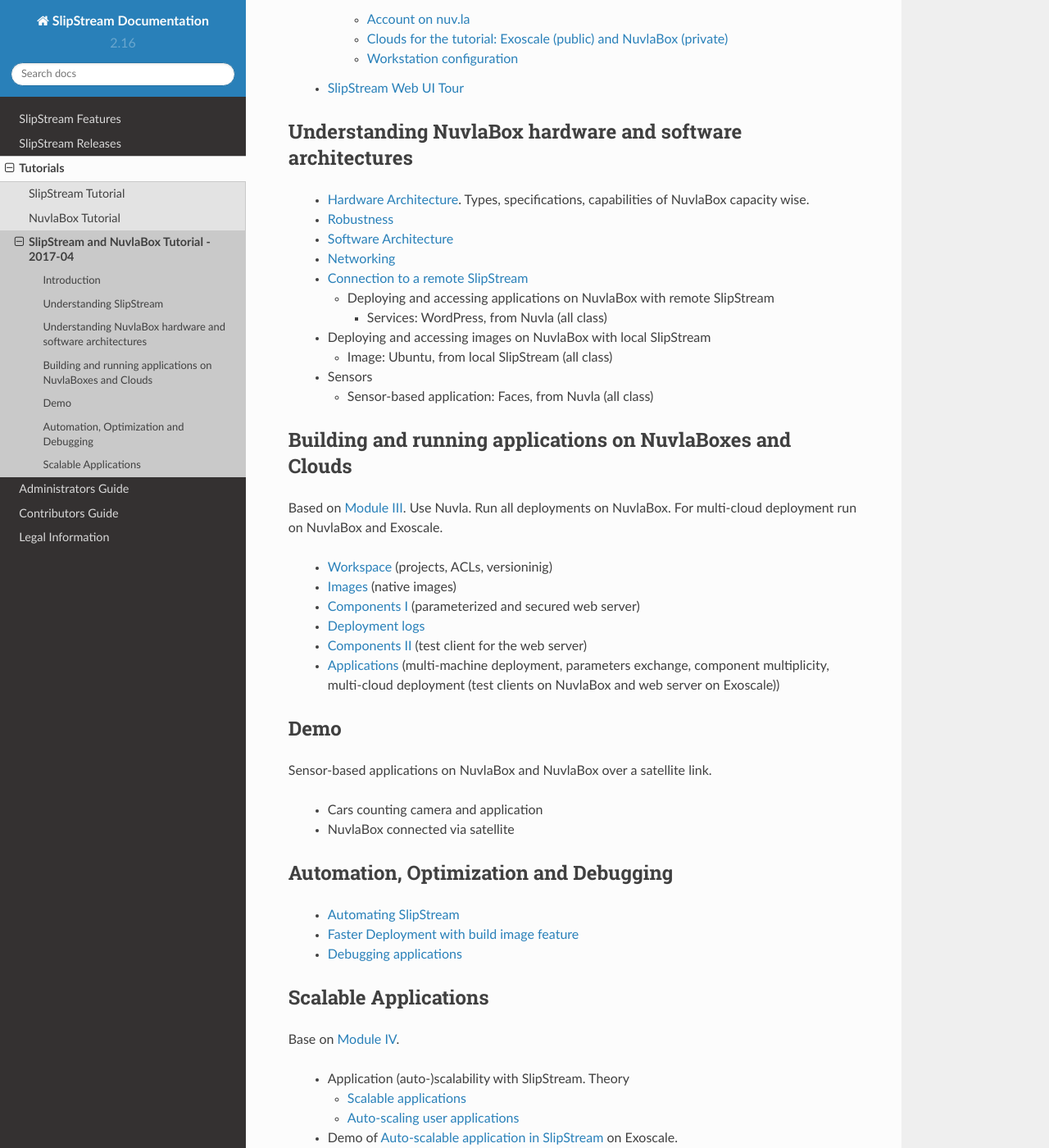
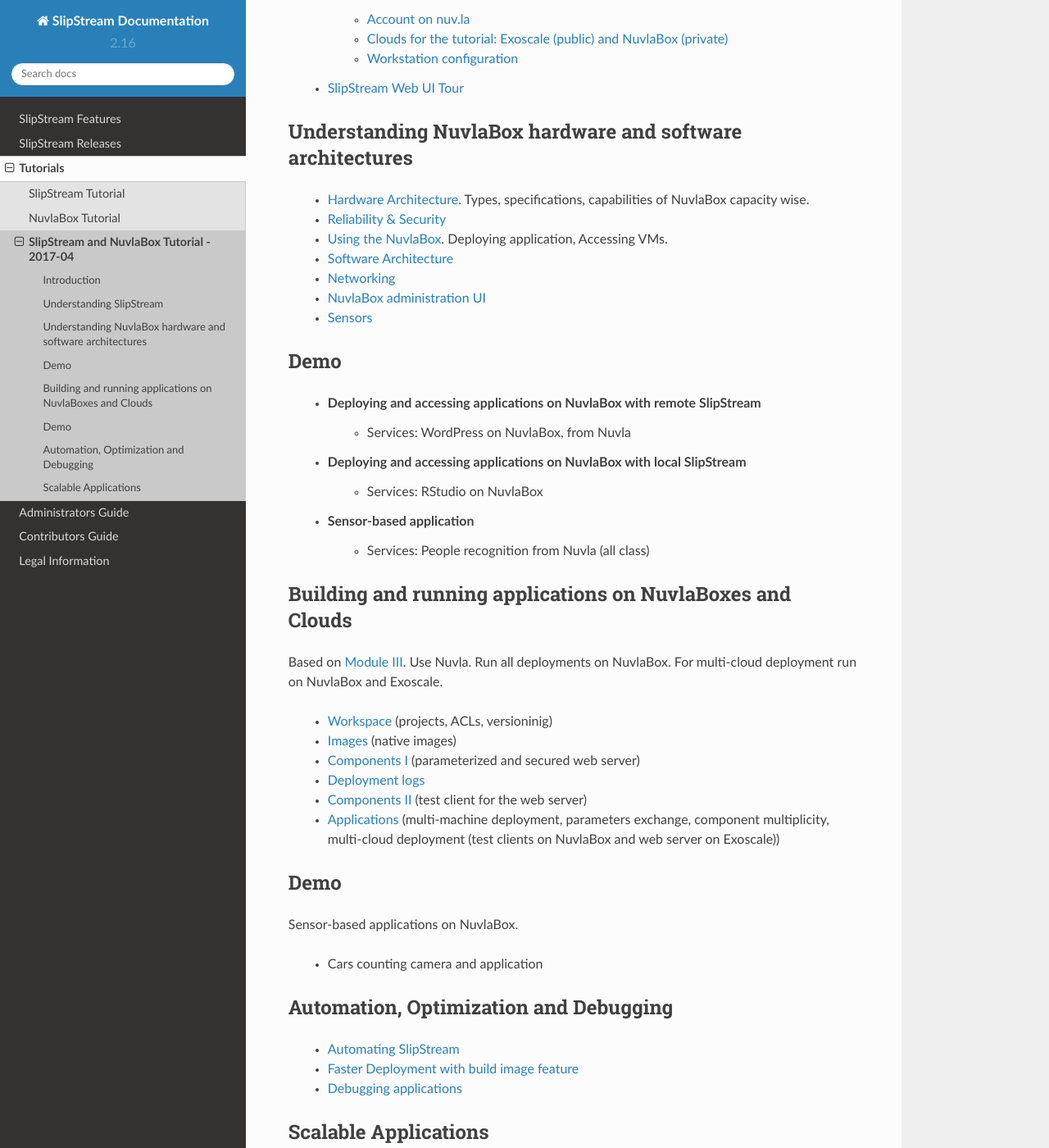
Before and after one commit to slipstream/SlipStreamDocumentation, a Sphinx documentation site: the page built from docs/tutorials/ss-nb-2017-04.rst, in a window 1280 px wide and 1400 px high, scrolled down 536 px. Shown: the whole window at 82% size. Built offline with Sphinx 7.4.7 and the Read the Docs theme 2.0.0, drawn with Linux system fonts in a browser that asks for light colours.

Commit message:
Add NB images of the box and rearranging

```diff
--- a/docs/tutorials/nb/hw-spec.rst
+++ b/docs/tutorials/nb/hw-spec.rst
@@ -41,6 +41,12 @@
 Warranty                                2 year limited warranty on parts and services
 ======================================  =========================================================================================================
 
+.. figure:: images/nuvlabox-custom-ml600-v1-back-1.jpeg
+   :scale: 50 %
+   :alt: NuvlaBox Standard v2
+   :align: center
+
+
 
 NuvlaBox Mini v2
 ----------------
--- a/docs/tutorials/nb/module-3.rst
+++ b/docs/tutorials/nb/module-3.rst
@@ -13,10 +13,9 @@
    :maxdepth: 1
 
    sw-arch
-   remote-ss
    networking
+   sensors-attach
    management
-   sensors-attach
 
 After completing this module you should be familiar with the using the
 NuvlaBox and understanding how it functions.  From here, you can view
--- a/docs/tutorials/nb/nuvlabox-defined.rst
+++ b/docs/tutorials/nb/nuvlabox-defined.rst
@@ -10,6 +10,12 @@
 autonomously and as a remote controlled connected device gives great
 flexibility, supporting a diverse set of deployment scenarios.
 
+.. figure:: images/NuvlaBox-Custom-ML600-v1-angled.jpeg
+   :scale: 20 %
+   :alt: NuvlaBox Standard v2
+   :align: center
+
+   NuvlaBox Standard v2
 
 Key business benefits
 ---------------------
--- a/docs/tutorials/ss-nb-2017-04.rst
+++ b/docs/tutorials/ss-nb-2017-04.rst
@@ -33,22 +33,22 @@
 
  * `Hardware Architecture <nb/hw-spec.html>`_.  Types, specifications,
    capabilities of NuvlaBox capacity wise.
- * `Robustness <nb/robustness.html>`_
+ * `Reliability & Security <nb/robustness.html>`_
+ * `Using the NuvlaBox <nb/plug-and-play.html>`_.  Deploying application,
+   Accessing VMs.
  * `Software Architecture <nb/sw-arch.html>`_
  * `Networking <nb/networking.html>`_
- * `Connection to a remote SlipStream <nb/remote-ss.html>`_
+ * `NuvlaBox administration UI <nb/management.html>`_
+ * `Sensors <nb/sensors-attach.html>`_
 
-   * Deploying and accessing applications on NuvlaBox with remote SlipStream
-
-     * Services: WordPress, from Nuvla (all class)
-
- * Deploying and accessing images on NuvlaBox with local SlipStream
-
-   * Image: Ubuntu, from local SlipStream (all class)
-
- * Sensors
-
-   * Sensor-based application: Faces, from Nuvla (all class)
+Demo
+----
+  * Deploying and accessing applications on NuvlaBox with remote SlipStream
+     * Services: WordPress on NuvlaBox, from Nuvla
+  * Deploying and accessing applications on NuvlaBox with local SlipStream
+     * Services: RStudio on NuvlaBox
+  * Sensor-based application
+     * Services: People recognition from Nuvla (all class)
 
 Building and running applications on NuvlaBoxes and Clouds
 ----------------------------------------------------------
@@ -68,10 +68,9 @@
 Demo
 ----
 
-Sensor-based applications on NuvlaBox and NuvlaBox over a satellite link.
+Sensor-based applications on NuvlaBox.
 
  *  Cars counting camera and application
- *  NuvlaBox connected via satellite
 
 Automation, Optimization and Debugging
 --------------------------------------
```
Also changed, not shown: docs/tutorials/nb/plug-and-play.rst (+34 -12 lines), docs/tutorials/nb/remote-ss.rst (deleted, +0 -43 lines), docs/tutorials/nb/images/NuvlaBox-Custom-ML600-v1-angled.jpeg (added), docs/tutorials/nb/images/nuvlabox-custom-ml600-v1-back-1.jpeg (added).
